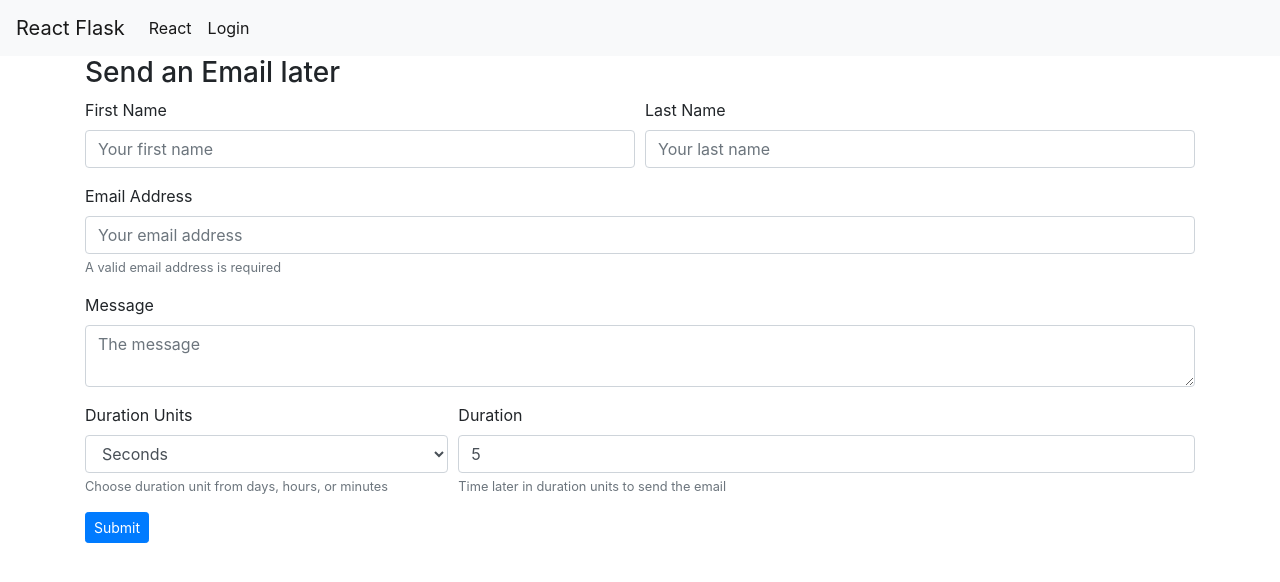
After one commit to GMcD/flask-react-services, a Flask app: page /email in a window 1280 px wide. The commit adds this page. Shown: the top 582 px of the page. Run offline with Flask 2, Linux system fonts and the light colour scheme; some libraries are stand-ins or nearby versions.

Commit message:
Added Redis, Celery, and Email.

```diff
--- /dev/null
+++ b/app/web/application/routes/email.py
@@ -0,0 +1,55 @@
+from smtplib import SMTPException
+
+from flask import flash, render_template, request, redirect, url_for
+from flask import current_app as app
+from flask_mail import Message
+
+from web.application import mail, celery
+
+# Send Mail Celery Task
+@celery.task
+def send_mail(data):
+    """
+        Function to send emails.
+    """
+    sender = app.config['MAIL_USERNAME']
+    suppressed = 'Not sending' if 'MAIL_SUPPRESS_SEND' in app.config and app.config['MAIL_SUPPRESS_SEND'] else 'Sending'
+    msg = Message("Ping!", sender=sender, recipients=[data['email']])
+    msg.body = data['message']
+    result = "{} email from '{}'".format(suppressed, sender)
+    try:
+        mail.send(msg)
+        app.logger.info(result)
+    except SMTPException as e:
+        result = "Error {} : {}".format(result, e)
+        app.logger.error(result)
+    return result
+
+@app.route('/email', methods=['GET', 'POST'])
+def email():
+    """
+        Email form
+    """
+    if request.method == 'GET':
+        return render_template('email.html')
+
+    elif request.method == 'POST':
+        data = request.form
+        email = data['email']
+        first_name = data['first_name']
+        last_name = data['last_name']
+        message = data['message']
+        duration = data['duration']
+        duration_unit = data['duration_unit']
+
+        if duration_unit == 'minutes':
+            duration *= 60
+        elif duration_unit == 'hours':
+            duration *= 3600
+        elif duration_unit == 'days':
+            duration *= 86400
+
+        send_mail.apply_async(args=[data], countdown=duration)
+        flash(f"Email will be sent to {data['email']} in {request.form['duration']} {duration_unit}")
+
+        return redirect(url_for('index'))
--- a/app/web/application/templates/base.html
+++ b/app/web/application/templates/base.html
@@ -27,6 +27,9 @@
                 </li>
             {% else %}
                 <li class="nav-item">
+                    <a class="nav-link" href="{{url_for('email')}}">Email</a>
+                </li>
+                <li class="nav-item">
                     <a class="nav-link" href="{{url_for('create')}}">New Post</a>
                 </li>
                 <li class="nav-item">
--- /dev/null
+++ b/app/web/application/templates/email.html
@@ -0,0 +1,46 @@
+{% extends 'base.html' %}
+
+{% block content %}
+<h3>{% block title %} Send an Email later {% endblock %}</h3>
+
+<form method="POST">
+    <div class="form-row">
+        <div class="form-group col-md-6">
+            <label for="first_name">First Name</label>
+            <input id="first_name" name="first_name" class="form-control" type="text" placeholder="Your first name">
+        </div>
+        <div class="form-group col-md-6">
+            <label for="last_name">Last Name</label>
+            <input id="last_name" name="last_name" class="form-control" type="text" placeholder="Your last name">
+        </div>
+    </div>
+    <div class="form-group">
+        <label for="email">Email Address</label>
+        <input id="email" name="email" class="form-control" type="text" aria-describedby="emailHelp" placeholder="Your email address">
+        <small id="emailHelp" class="form-text text-muted">A valid email address is required</small>
+    </div>
+    <div class="form-group">
+        <label for="textarea">Message</label>
+        <textarea id="textarea" name="message" class="form-control" type="text" placeholder="The message"></textarea>
+    </div>
+    <div class="form-row">
+        <div class="form-group col-md-4">
+            <label for="duration_unit">Duration Units</label>
+            <select id="duration_unit" name="duration_unit" class="form-control" aria-describedby="durationUnitHelp" >
+               <option value="0" selected="selected">Seconds</option>
+               <option value="1">Minutes</option>
+               <option value="2">Hours</option>
+               <option value="3">Days</option>
+            </select>
+            <small id="durationUnitHelp" class="form-text text-muted">Choose duration unit from days, hours, or minutes</small>
+        </div>
+        <div class="form-group col-md-8">
+            <label for="duration">Duration</label>
+            <input id="duration" name="duration" class="form-control" type="text" aria-describedby="durationHelp" placeholder="e.g 2 for two minutes later" value="5"></textarea>
+            <small id="emailHelp" class="form-text text-muted">Time later in duration units to send the email</small>
+        </div>
+    </div>
+
+   <button type="submit" class="btn btn-primary btn-sm" name="action">Submit</button>
+</form>
+{% endblock %}
```
Also changed, not shown: app/web/application/__init__.py (+10 -1 lines), app/web/config.py (+15 -1 lines), containers/reflask-build.yml (+17 -1 lines), containers/reflask-env.txt (+5 -2 lines), containers/reflask-run.yml (+19 -1 lines), 6 other files.
